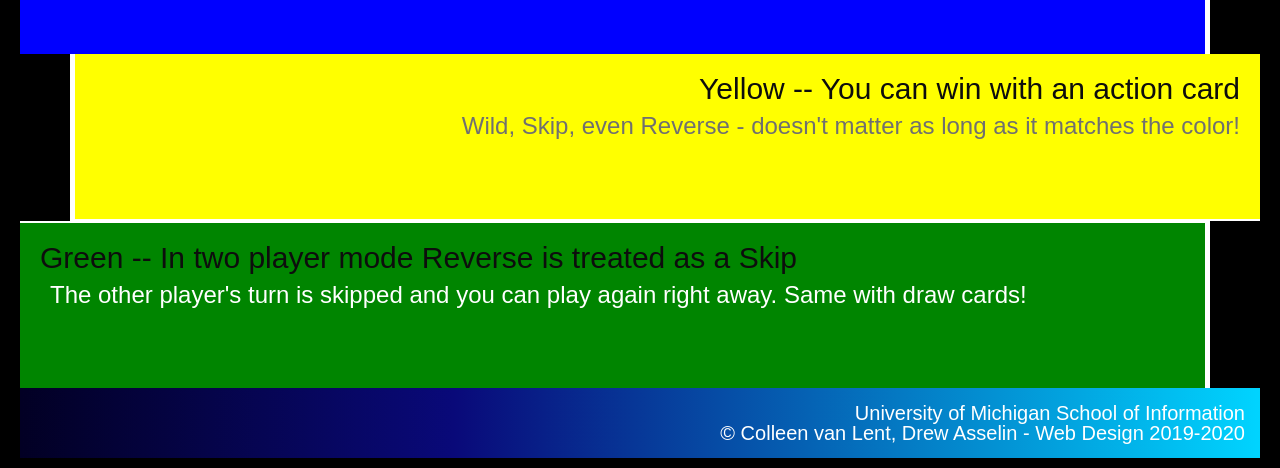
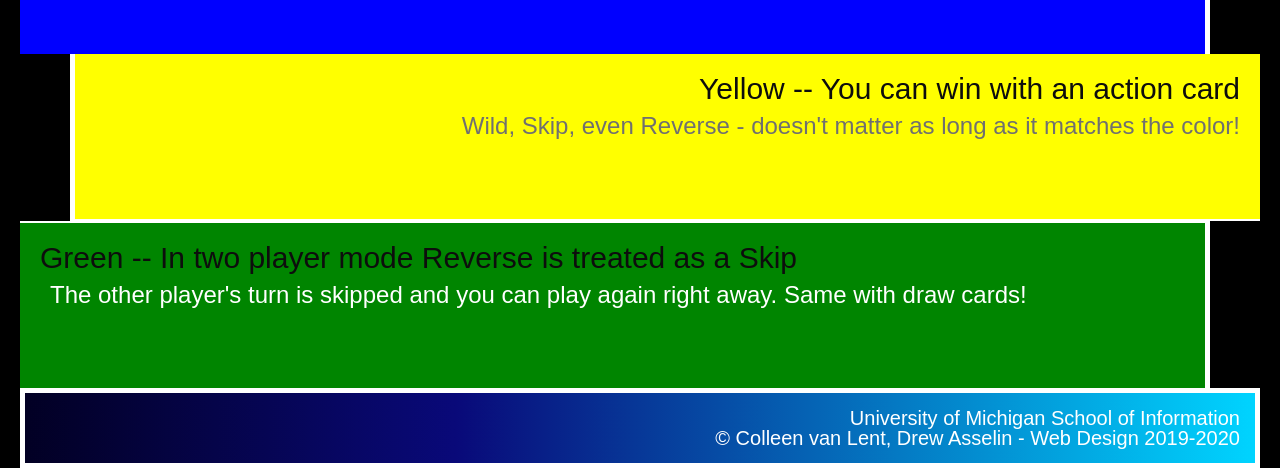
Before and after one commit to abndetto/bookish-winner, a plain HTML site: page index.html in a window 1280 px wide. Shown: the part 779-1247 px from the top of the page. Drawn offline with Linux system fonts and the light colour scheme.

Commit message:
Add files via upload

```diff
--- a/css/style.css
+++ b/css/style.css
@@ -79,7 +79,7 @@ div{
 footer{
     background: rgb(2,0,36);
     background: linear-gradient(90deg, rgba(2,0,36,1) 0%, rgba(9,9,121,1) 35%, rgba(0,212,255,1) 100%);
-    border-width: #ffffff 5px solid;
+    border: #ffffff 5px solid;
 }
 
 .footerpar{
```
